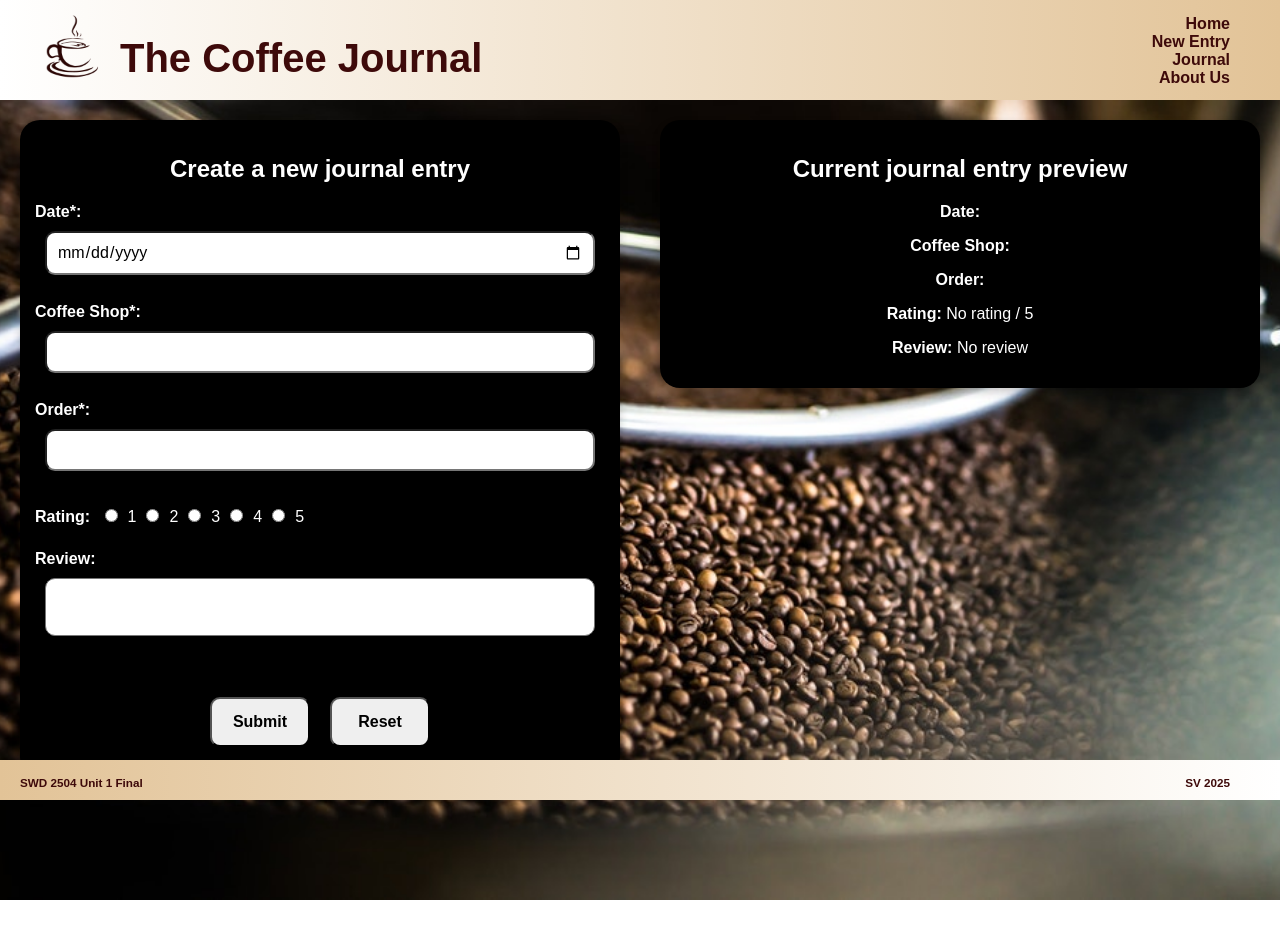
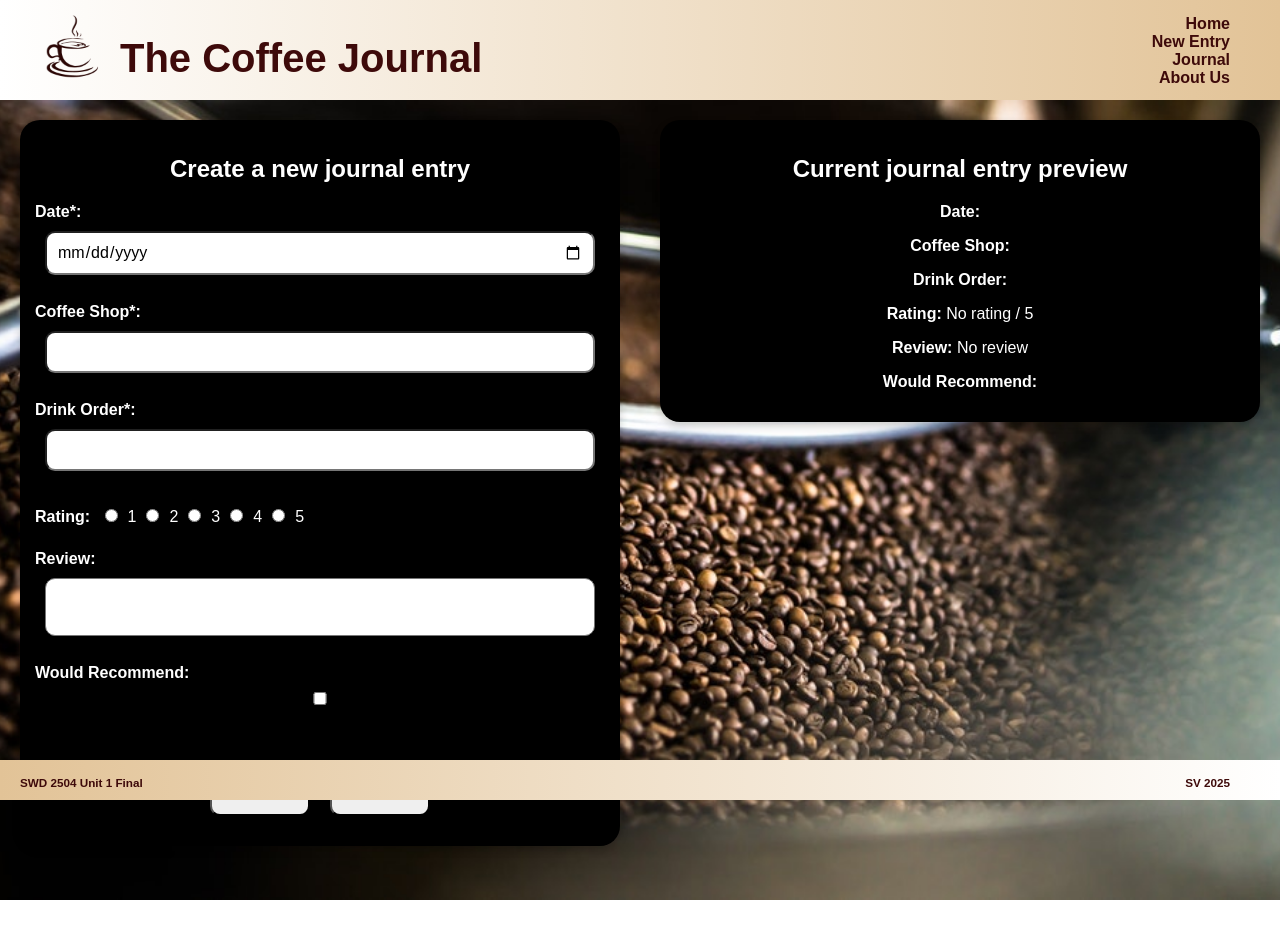
Before and after one commit to stephveile/stephveile-unit-2-project-coffee-journal, a React (Vite) app in the folder coffee-journal-frontend/: page /newentry in a window 1280 px wide. Built offline with nearby package versions, Linux system fonts and the light colour scheme.

Commit message:
fixed variable names to match backend

```diff
--- a/coffee-journal-frontend/src/pages/Journal.jsx
+++ b/coffee-journal-frontend/src/pages/Journal.jsx
@@ -27,9 +27,9 @@ const Journal = () => {
             <div className="entries">
                 {entries.map((entry, index) => (
                 <p key={index}>
-                    <strong>~~~~ {entry.name} ~ {entry.date} ~~~~</strong>
+                    <strong>~~~~ {entry.shopName} ~ {entry.visitDate} ~~~~</strong>
                     <br/><br/>
-                    I went to {entry.name} on {entry.date} and ordered a {entry.order}.
+                    I went to {entry.shopName} on {entry.visitDate} and ordered a {entry.drinkOrder}.
                     I gave it {entry.rating}/5 stars. {entry.review}
                     <br/><br/><br/>
                 </p>
--- a/coffee-journal-frontend/src/pages/NewEntry.jsx
+++ b/coffee-journal-frontend/src/pages/NewEntry.jsx
@@ -6,18 +6,19 @@ import {useState} from 'react';
 const NewEntry = () => {
 
     // Initialize states for each of the form entries
-    const [date, setDate] = useState("");
-    const [name, setName] = useState("");
-    const [order, setOrder] = useState("");
+    const [visitDate, setVisitDate] = useState("");
+    const [shopName, setShopName] = useState("");
+    const [drinkOrder, setDrinkOrder] = useState("");
     const [rating, setRating] = useState("");
     const [review, setReview] = useState("");
+    const [wouldRecommend, setWouldRecommend] = useState("");
 
     // Function to save the data to session storage after clicking the submit button
     const handleSubmit = (event) => {
         // Prevent the form from clearing right away
         event.preventDefault();
         // Set up the object to store the new form data
-        const newEntry = {date, name, order, rating, review};
+        const newEntry = {visitDate, shopName, drinkOrder, rating, review};
         // Check for existing stored form data or start with an empty array
         const storedEntries = JSON.parse(sessionStorage.getItem("entries") || "[]");
         // Add the new form data to the existing (or to the empty array)
@@ -34,10 +35,11 @@ const NewEntry = () => {
     // Function for the reset button
     const handleReset = () => {
         setDate("");
-        setName("");
-        setOrder("");
+        setShopName("");
+        setDrinkOrder("");
         setRating("");
         setReview("");
+        setWouldRecommend("");
     };
 
     // Return that prints the HTML and calls the event handler functions
@@ -51,17 +53,17 @@ const NewEntry = () => {
                     <h2>Create a new journal entry</h2>
                     <form className="entryForm" onSubmit={handleSubmit}>
                         <label htmlFor="date"><strong>Date*: </strong></label>
-                        <input type="date" id="date" name="date" value={date} onChange={(event) => setDate(event.target.value)} required />
+                        <input type="date" id="date" name="date" value={visitDate} onChange={(event) => setVisitDate(event.target.value)} required />
                         <br/>
-                        <label htmlFor="name"><strong>Coffee Shop*: </strong></label>
-                        <input type="text" id="name" name="name" value={name} onChange={(event) => setName(event.target.value)} required />
+                        <label htmlFor="shopName"><strong>Coffee Shop*: </strong></label>
+                        <input type="text" id="shopName" name="shopName" value={shopName} onChange={(event) => setShopName(event.target.value)} required />
                         <br/>
-                        <label htmlFor="order"><strong>Order*: </strong></label>
-                        <input type="text" id="order" name="order" value={order} onChange={(event) => setOrder(event.target.value)} required />
+                        <label htmlFor="drinkOrder"><strong>Drink Order*: </strong></label>
+                        <input type="text" id="drinkOrder" name="drinkOrder" value={drinkOrder} onChange={(event) => setDrinkOrder(event.target.value)} required />
                         <br/>
                         <label><strong>Rating: </strong>
                             <input type="radio" id="rating1" name="rating" value="1" onChange={(event) => setRating(event.target.value)} />
-                            <label htmlFor="rating1" >1</label>
+                            <label htmlFor="rating1">1</label>
                             <input type="radio" id="rating2" name="rating" value="2" onChange={(event) => setRating(event.target.value)} />
                             <label htmlFor="rating2">2</label>
                             <input type="radio" id="rating3" name="rating" value="3" onChange={(event) => setRating(event.target.value)} />
@@ -74,6 +76,9 @@ const NewEntry = () => {
                         <br/>
                         <label htmlFor="review"><strong>Review: </strong></label>
                             <textarea id="review" name="review" value={review} onChange={(event) => setReview(event.target.value)} />
+                        <br/>
+                        <label htmlFor="recommend"><strong>Would Recommend: </strong></label>
+                            <input type="checkbox" name="recommend" value={wouldRecommend} onChange={(event) => setWouldRecommend(event.target.value)} />
                         <br/><br/>
                         <div className="formButtons">
                             <input type="submit" className="submit" />
@@ -85,11 +90,12 @@ const NewEntry = () => {
             <div className="rightCol">
                 <div className="rightCard">
                     <h2>Current journal entry preview</h2>
-                    <p><strong>Date:</strong> {date}</p>
-                    <p><strong>Coffee Shop:</strong> {name}</p>
-                    <p><strong>Order:</strong> {order}</p>
+                    <p><strong>Date:</strong> {visitDate}</p>
+                    <p><strong>Coffee Shop:</strong> {shopName}</p>
+                    <p><strong>Drink Order:</strong> {drinkOrder}</p>
                     <p><strong>Rating:</strong> {rating || ("No rating")} / 5</p>
                     <p><strong>Review:</strong> {review || ("No review")}</p>
+                    <p><strong>Would Recommend:</strong> {wouldRecommend}</p>
                 </div>
             </div>
         </div>
```
